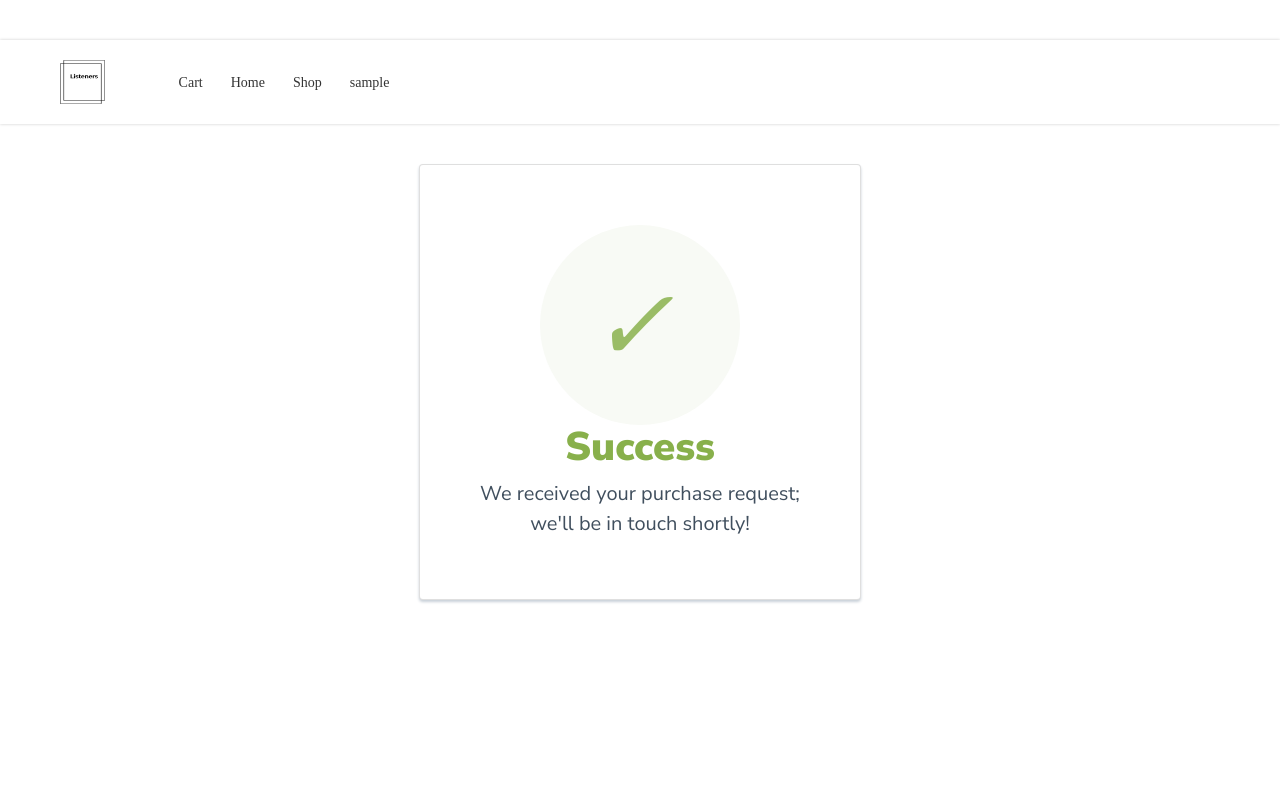
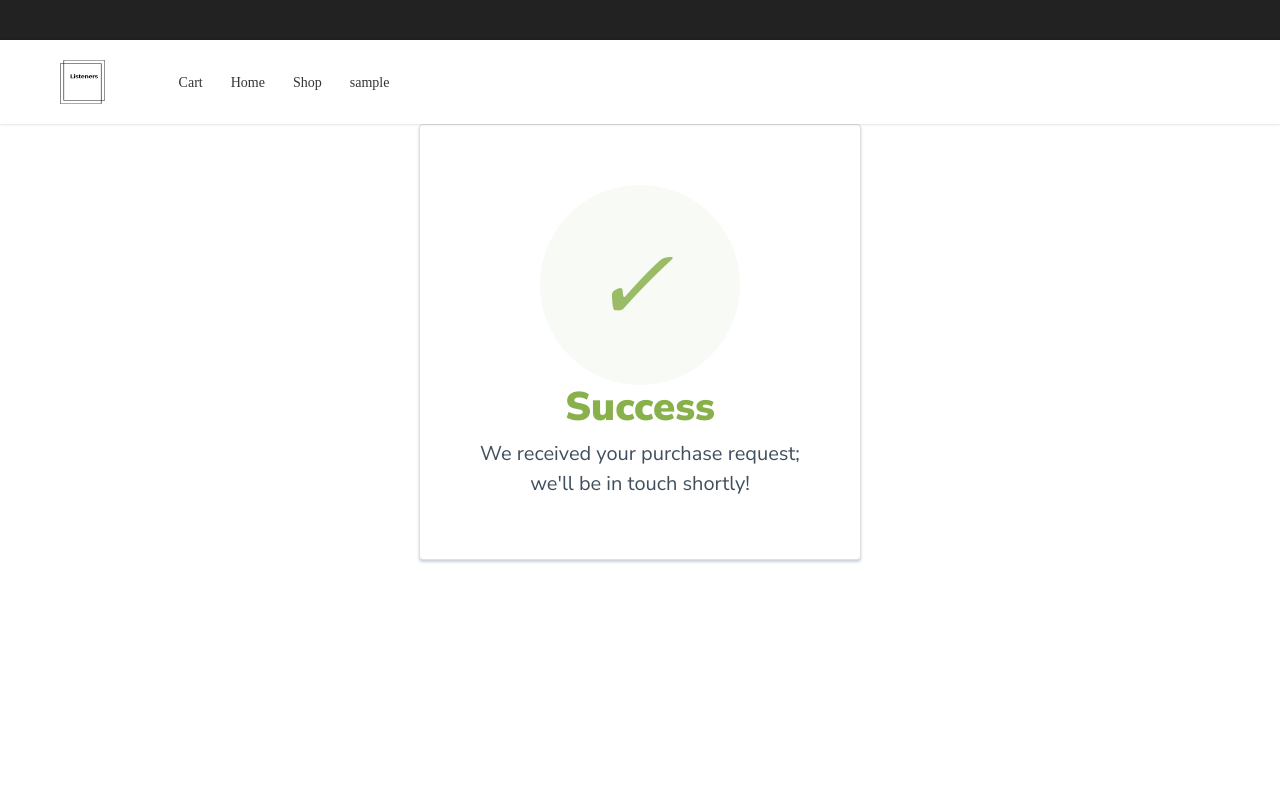
Before and after one commit to CalledSidd/Listeners-Original, a Django app: page /orders/placecod/ in a window 1280 px wide. Run offline with Django 4.2, Linux system fonts and the light colour scheme; a user stored in the database is signed in; tables that the repository leaves empty hold one stand-in row (values such as "Sample post"); data that the repository does not hold is empty; some libraries are stand-ins or nearby versions; some web fonts are replaced.

Commit message:
image link added

```diff
--- a/templates/home/orderplaced.html
+++ b/templates/home/orderplaced.html
@@ -8,7 +8,7 @@
     <style>
       body {
         text-align: center;
-        padding: 40px 0;
+        padding:  0;
       }
         h1 {
           color: #88B04B;
--- a/templates/home/product.html
+++ b/templates/home/product.html
@@ -337,9 +337,9 @@
 				<!-- Block2 -->
 				<div class="col-sm-6 col-md-4 col-lg-3 p-b-35 isotope-item women">
 				<div class="block2">
-					<div class="block2-pic hov-img0">
+					<a href='{% url 'productdetail' product.id	 %}'><div class="block2-pic hov-img0">
 						<img src="{{ product.image1.url }}" alt="IMG-PRODUCT">
-					</div>
+					</div></a>
 						<div class="block2-txt flex-w flex-t p-t-14">
 							<div class="block2-txt-child1 flex-col-l ">
 								<a href="{% url 'productdetail' product.id	 %}" class="stext-104 cl4 hov-cl1 trans-04 js-name-b2 p-b-6">
```
